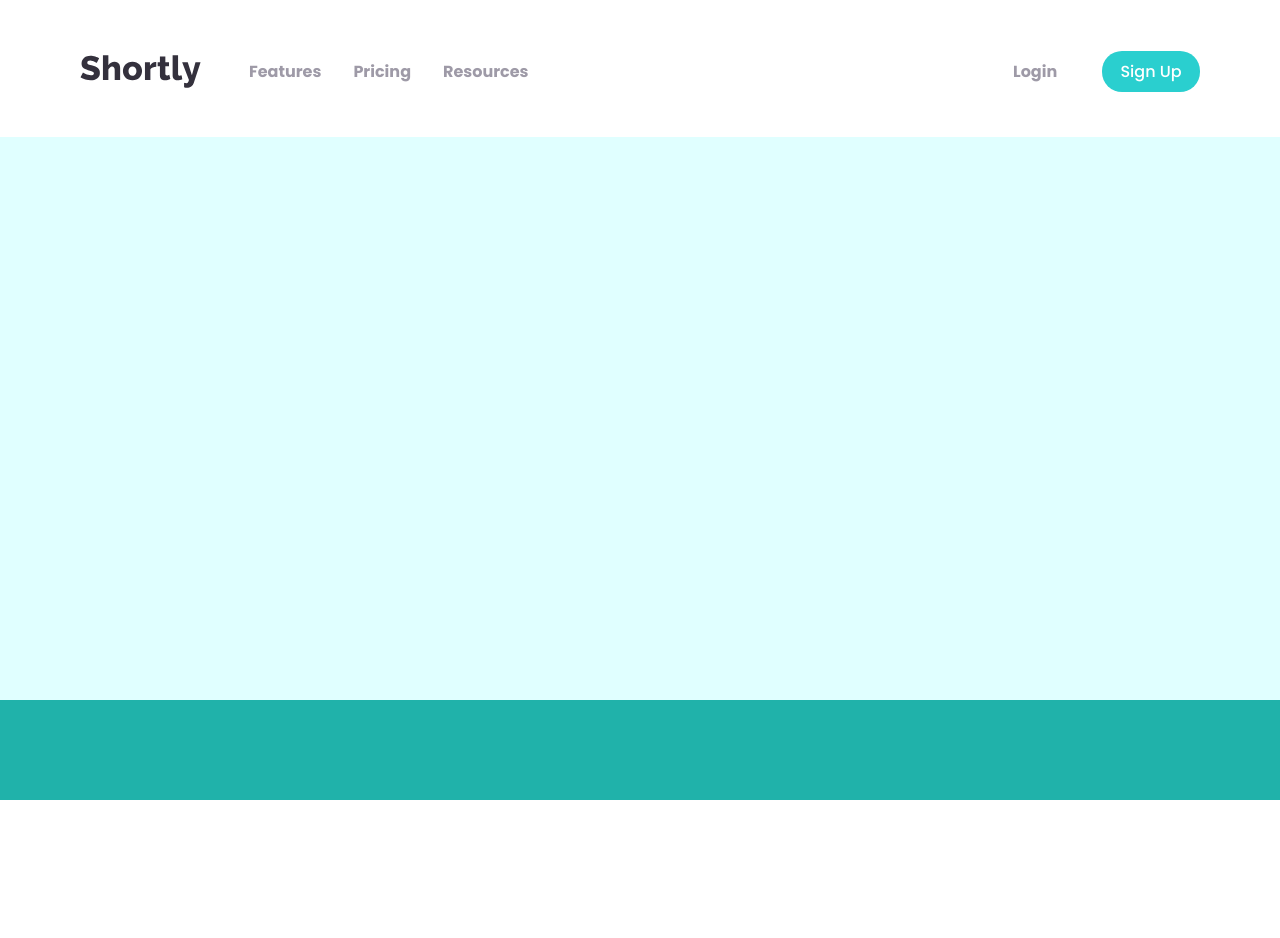
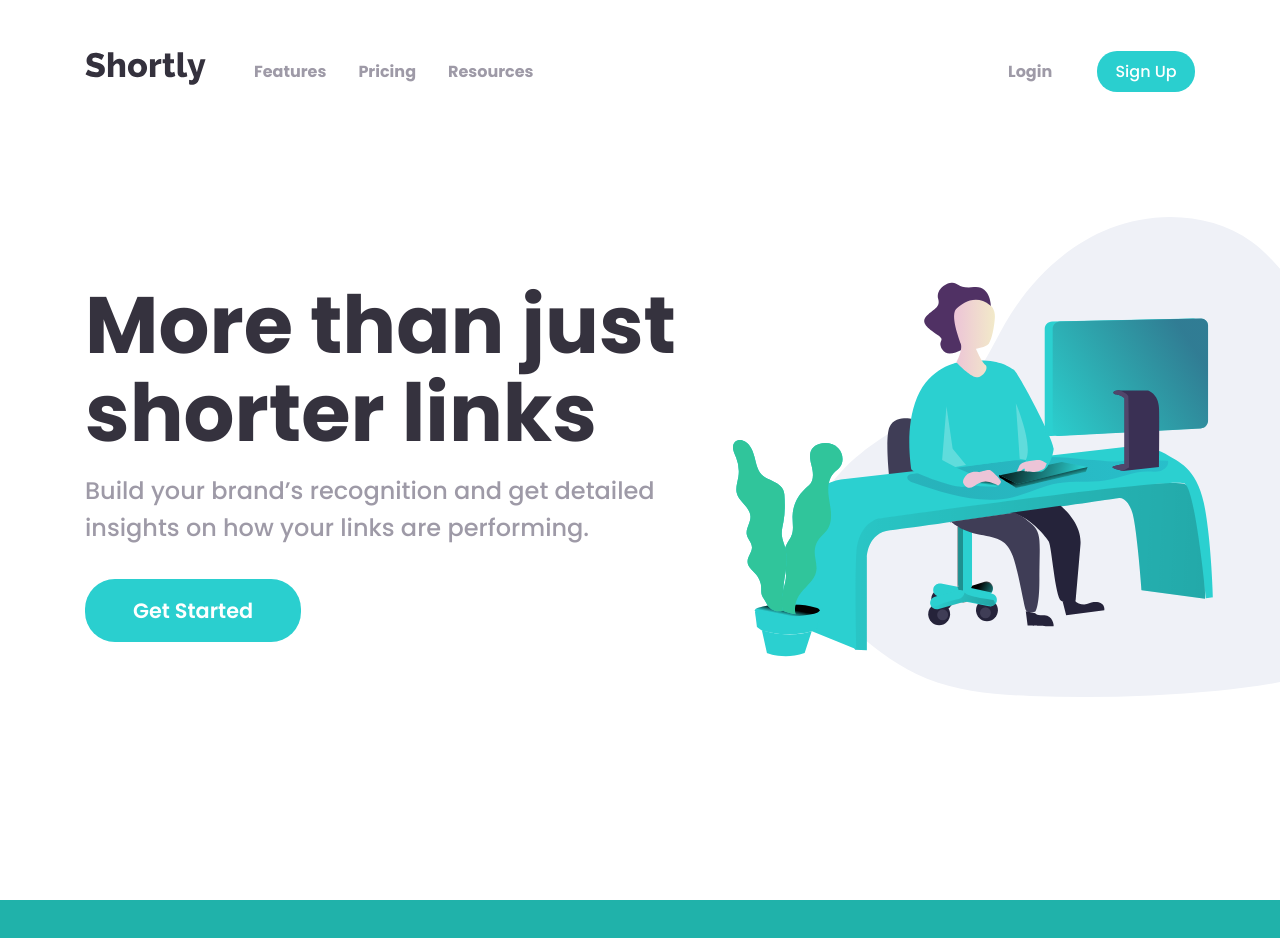
Before and after one commit to leonard-ramos27/URL-Shortening-API-Landing-Page, a plain HTML site: page index.html in a window 1280 px wide. Before the commit the page ends 800 px from the top, so only its background shows below. Drawn offline with Linux system fonts and the light colour scheme.

Commit message:
Added Hero Section
Added the Hero Section and ensure responsive design

```diff
--- a/index.html
+++ b/index.html
@@ -19,7 +19,9 @@
 <body>
   <header>
     <div class="header-wrapper">
-      <img src="./images/logo.svg" alt="Shortly Logo" class="logo">
+      <a href="#">
+        <img src="./images/logo.svg" alt="Shortly Logo" class="logo">
+      </a>
       <nav id="nav-bar" class="nav-bar">
         <ul class="main-nav">
           <li><a href="#" class="nav-text">Features</a></li>
@@ -38,7 +40,18 @@
       </div>
       </div>
   </header>
-  <main></main>
+  <main>
+    <section class="hero-section">
+      <div class="hero-wrapper">
+        <img src="./images/illustration-working.svg" alt="Image of a working person" class="hero-img">
+        <div class="hero-text">
+          <h1 class="black-heading hero-h1">More than just shorter links</h1>
+          <p class="gray-text hero-p">Build your brand’s recognition and get detailed insights on how your links are performing.</p>
+          <button class="green-button btn-get-started">Get Started</button>
+        </div>
+      </div>
+    </section>
+  </main>
   <footer></footer>
 
   <!--Features
--- a/styles/styles.css
+++ b/styles/styles.css
@@ -9,6 +9,7 @@
     --dark-violet: hsl(257, 27%, 26%);
     --grayish-violet: hsl(257, 7%, 63%);
     --cyan: hsl(180, 66%, 49%);
+    --dark-blue: hsl(255, 11%, 22%);
 }
 
 body{
@@ -21,6 +22,16 @@ body{
     font-size: 18px;
     line-height: 1.5;
     -webkit-font-smoothing: antialiased;
+}
+
+main{
+    overflow-x: hidden;
+    background-color: aliceblue;
+}
+
+footer{
+    height: 100px;
+    background-color: lightseagreen;
 }
 
 input, button{
@@ -61,6 +72,14 @@ p{
     opacity: .5;
 }
 
+.black-heading{
+    color: var(--dark-blue);
+}
+
+.gray-text{
+    color: var(--grayish-violet);
+}
+
 /* HEADER SECTION */
 
 header{
@@ -78,9 +97,6 @@ header{
 
 .nav-bar{
     position: absolute;
-    /*top: 5.9rem;
-    right: 1.5rem;
-    left: 1.5rem;*/
     top: 3.5rem;
     right: 1rem;
     left: 1rem;
@@ -111,13 +127,6 @@ header{
     list-style: none;
 }
 
-.main-nav a, .btn-login, .btn-signup{
-    /*text-decoration: none;
-    color: white;
-    font-size: 1rem;
-    font-weight: 500;*/
-}
-
 .div-login-signup{
     display: flex;
     flex-direction: column;
@@ -133,8 +142,10 @@ header{
 
 .btn-signup{
     width: 100%;
-    /*background-color: var(--cyan);
-    border-radius: 20px;*/
+}
+
+.burger{
+    align-self: flex-start;
 }
 
 .burger div{
@@ -157,15 +168,66 @@ header{
     transform: rotate(45deg) translate(-7px,-7px);
 }
 
+/*  HERO SECTION*/
 
-main{
-    background-color: lightcyan;
+.hero-section{
+    background-color: white;
+    width: 100%;
+
 }
 
-footer{
-    height: 100px;
-    background-color: lightseagreen;
+.hero-wrapper{
+    max-width: 550px;
+    margin-inline: auto;
+    padding: 1rem 1.3rem 8rem;
+    display: flex;
+    flex-direction: column;
+    gap: 2rem;
+    overflow-x: hidden;
 }
+
+.hero-img{
+    width: min(140%, 500px);
+}
+
+.hero-text{
+    display: flex;
+    flex-direction: column;
+    gap: 1rem;
+    justify-content: center;
+    align-items: center;
+}
+
+.hero-h1, .hero-p{
+    text-align: center;
+}
+
+.hero-h1{
+    font-size: 2.3rem;
+    font-weight: 700;
+    line-height: 2.7rem;
+}
+
+.hero-p{
+    font-size: 1.1rem;
+    font-weight: 500;
+    line-height: 1.7rem;
+}
+
+.btn-get-started{
+    padding: .8rem 2.5rem;
+    border-radius: 30px;
+    font-size: 1.1rem;
+    font-weight: 600;
+}
+
+.hero-text .btn-get-started{
+    margin-top: 1rem;
+}
+
+
+
+
 
 @media screen and (min-width: 45em) {
 
@@ -175,11 +237,11 @@ footer{
     }
 
     header{
-        padding: 3.2rem 1.5rem 2.8rem;
+        padding: 3.2rem 2rem 2.8rem;
     }
 
     .header-wrapper{
-        max-width: 1120px;
+        max-width: 1110px;
         margin-inline: auto;
         justify-content: start;
         gap: 3rem;
@@ -224,4 +286,73 @@ footer{
     .btn-signup{
         padding: .5rem 1.15rem;
     }
+
+    /*  HERO SECTION  */
+
+    .hero-section{
+        padding: 0 2rem;
+    }
+
+    .hero-wrapper{
+        max-width: 1110px;
+        height: 763px;
+        position: relative;
+        display: grid;
+        grid-template-areas: "text img";
+        grid-template-columns: min(600px, 55%) min(730px, 70%)/*580px 730px*/;
+        gap: 1.5rem;
+        overflow-x: visible;
+        padding: unset;
+        padding-top: 3rem;
+    }
+
+    .hero-img{
+        grid-area: img;
+        width: 100%;
+        margin-top: 2rem;
+    }
+
+    .hero-text{
+        grid-area: text;
+        justify-content: flex-start;
+        align-items: flex-start;
+        padding-top: 3rem;
+    }
+
+    .hero-h1, .hero-p{
+        text-align: left;
+    }
+
+    .hero-h1{
+        font-size: 3.5rem;
+        line-height: 3.8rem;
+    }
+
 }
+
+@media screen and (min-width: 60em) {
+
+    .hero-wrapper{
+        gap: 3rem;
+    }
+
+    .hero-text{
+        padding-top: 6rem;
+    }
+
+    .hero-h1{
+        font-size: 5rem;
+        line-height: 5.5rem;
+    }
+
+    .hero-p{
+        font-size: 1.5rem;
+        line-height: 2.3rem;
+    }
+
+    .btn-get-started{
+        padding: 1rem 3rem;
+        font-size: 1.3rem;
+    }
+
+}
```
